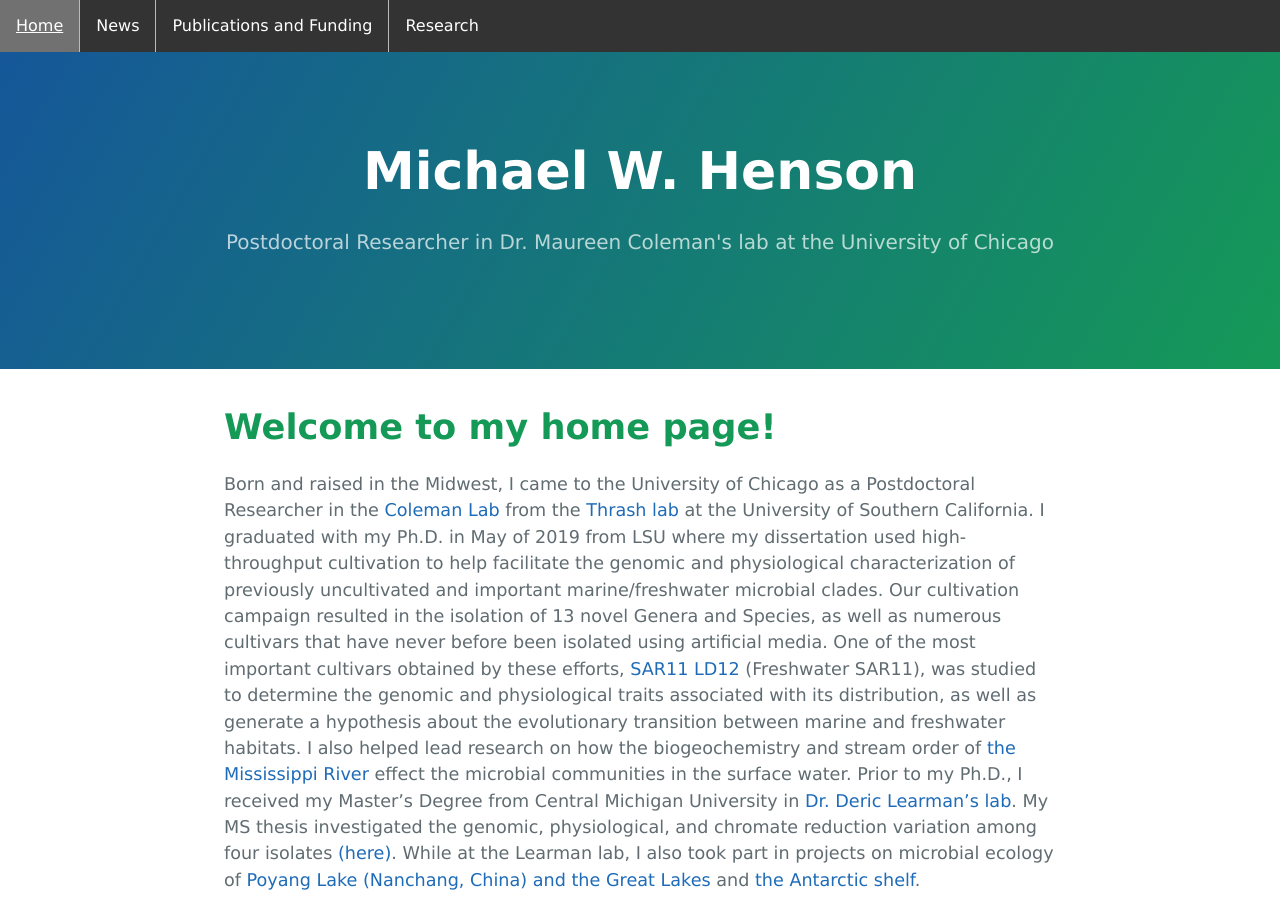
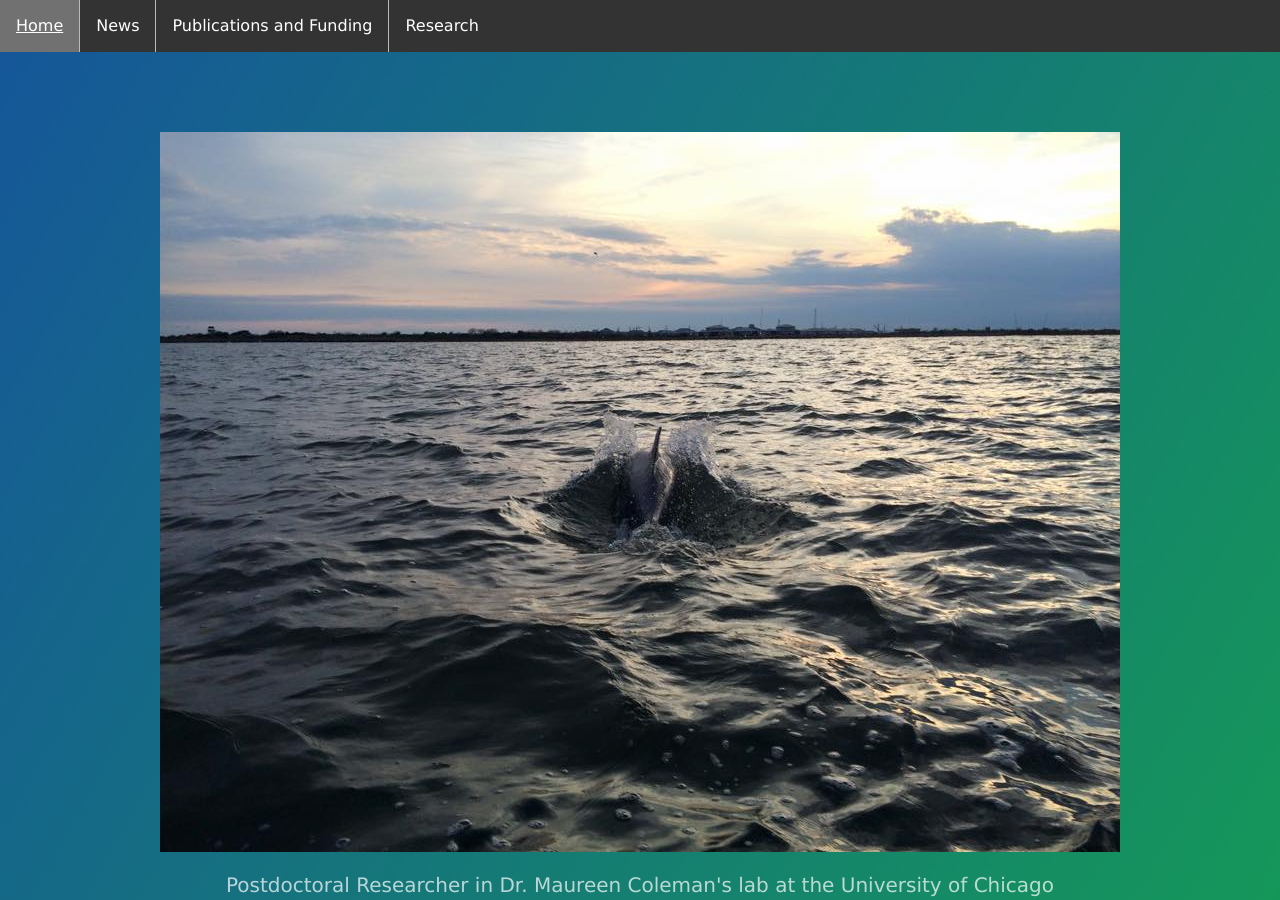
Before and after one commit to Hensonmw/hensonmw.github.io, a Jekyll site: the page built from index.md, in a window 1280 px wide and 900 px high. Built offline with Jekyll 4.4.1, drawn with Linux system fonts in a browser that asks for light colours.

Commit message:
Update default.html

```diff
--- a/_layouts/default.html
+++ b/_layouts/default.html
@@ -54,8 +54,8 @@ li a:hover:not(.active) {
   </head>
   <body>
     <section class="page-header">
-      <h1 class="project-name">{{ site.title | default: site.github.repository_name }}</h1>
-      <h2 class="project-tagline">{{ site.description | default: site.github.project_tagline }}</h2>
+      <img src="Dolphin.jpg" alt="{{ page.title | default: site.title | default: site.github.repository_name }}" class="project-name" />
+      <h2 class="project-tagline">{{ page.description | default: site.description | default: site.github.project_tagline }}</h2>
       {% if site.github.is_project_page %}
         <a href="{{ site.github.repository_url }}" class="btn">View on GitHub</a>
       {% endif %}
```
